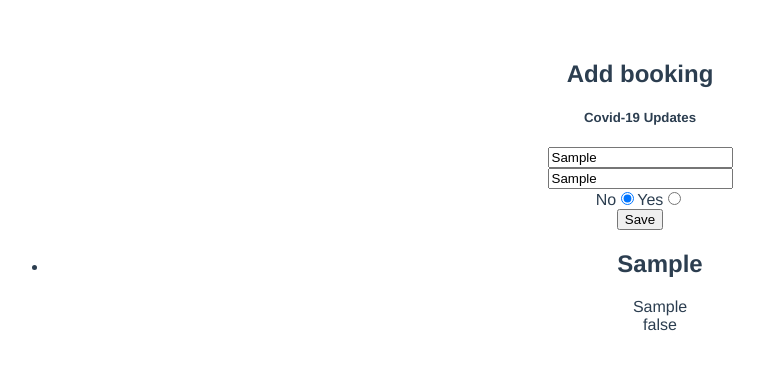
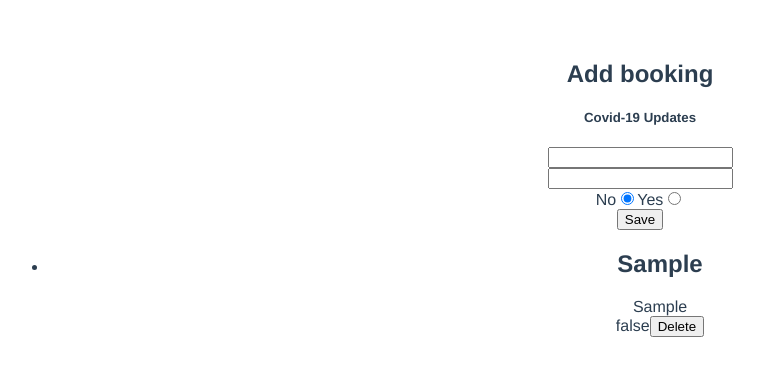
Before and after one commit to fukiran/Hotel-Califonia-, a Vue app in the folder client/: page / in a window 1280 px wide. Both pictures are taken after typing "Sample", "Sample" into the empty fields and a click on the input "Save". Shown: the top 376 px of the page, without its empty margins (0-764 px from the left). Built offline with nearby package versions, Linux system fonts and the light colour scheme; no server answers.

Commit message:
front end delete works

```diff
--- a/client/src/App.vue
+++ b/client/src/App.vue
@@ -34,7 +34,13 @@ export default {
 
     eventBus.$on("booking-added", (booking) => {
       this.bookings.push(booking);
-    })
+    });
+
+    eventBus.$on("booking-deleted", (id) => {
+
+      const index = this.bookings.findIndex(booking => booking._id === id);
+      this.bookings.splice(index, 1)
+    });
   }
 
 }
--- a/client/src/components/Booking.vue
+++ b/client/src/components/Booking.vue
@@ -3,13 +3,27 @@
       <h2>{{ booking.customer }}</h2>
       <span>{{ booking.email }}</span><br>
       <span>{{ booking.checkedIn }}</span>
+      <button v-on:click="deleteBooking(booking) " >Delete</button>
     </li>
 </template>
 <script>
+import { eventBus } from '../main'
 export default {
     name: 'booking',
-    props: ['booking']
+    props: ['booking'],
+
+    methods: {
+        deleteBooking(booking) {
+            const id = booking._id
+
+            // BookingService.destroyBooking(id)
+            // .then(eventBus.$emit("booking-deleted", index));
+
+            eventBus.$emit("booking-deleted", id);
+        }
+    }
 }
+
 </script>
 
 <style lang="css" scoped>
--- a/client/src/components/BookingsForm.vue
+++ b/client/src/components/BookingsForm.vue
@@ -41,6 +41,9 @@ export default {
                     email: this.email,
                     checkedIn: this.checkedIn
                 };
+                // reset fields
+                this.customer = this.email = "",
+                this.checkedIn = false
             BookingService.postBookings(booking)
             .then(eventBus.$emit("booking-added", booking));
             },
--- a/client/src/components/BookingsGrid.vue
+++ b/client/src/components/BookingsGrid.vue
@@ -1,5 +1,5 @@
 <template lang="html">
-    <ul><booking v-for="booking in bookings" :booking="booking"/></ul>
+    <ul><booking v-for="(booking, index) in bookings" :key="index" :booking="booking"/></ul>
 </template>
 
 <script>
@@ -10,7 +10,7 @@ export default {
 
     components: {
         booking: Booking
-}
+    }
 }
 </script>
 
--- a/client/src/services/BookingService.js
+++ b/client/src/services/BookingService.js
@@ -16,5 +16,12 @@ export default {
             })
             .then(res => res.json());
             // .then(console.log('service bananas'))
+    },
+    // delete
+    destroyBooking(id) {
+        return fetch(baseURL + id, {
+            method: 'DELETE'
+        })
     }
+
 }
```
Also changed, not shown: 1 other file (tests, documents, lock files or other folders).
